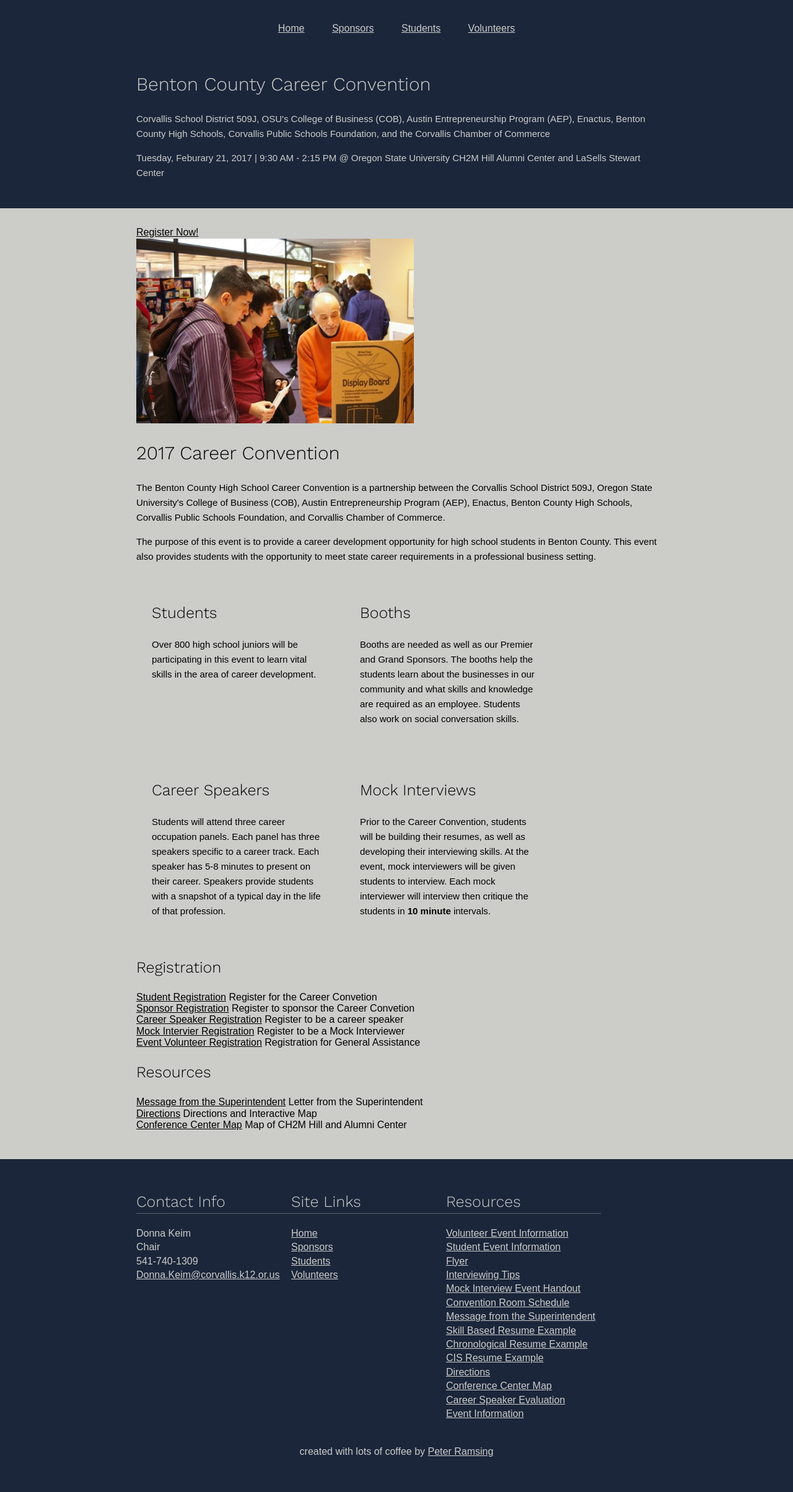
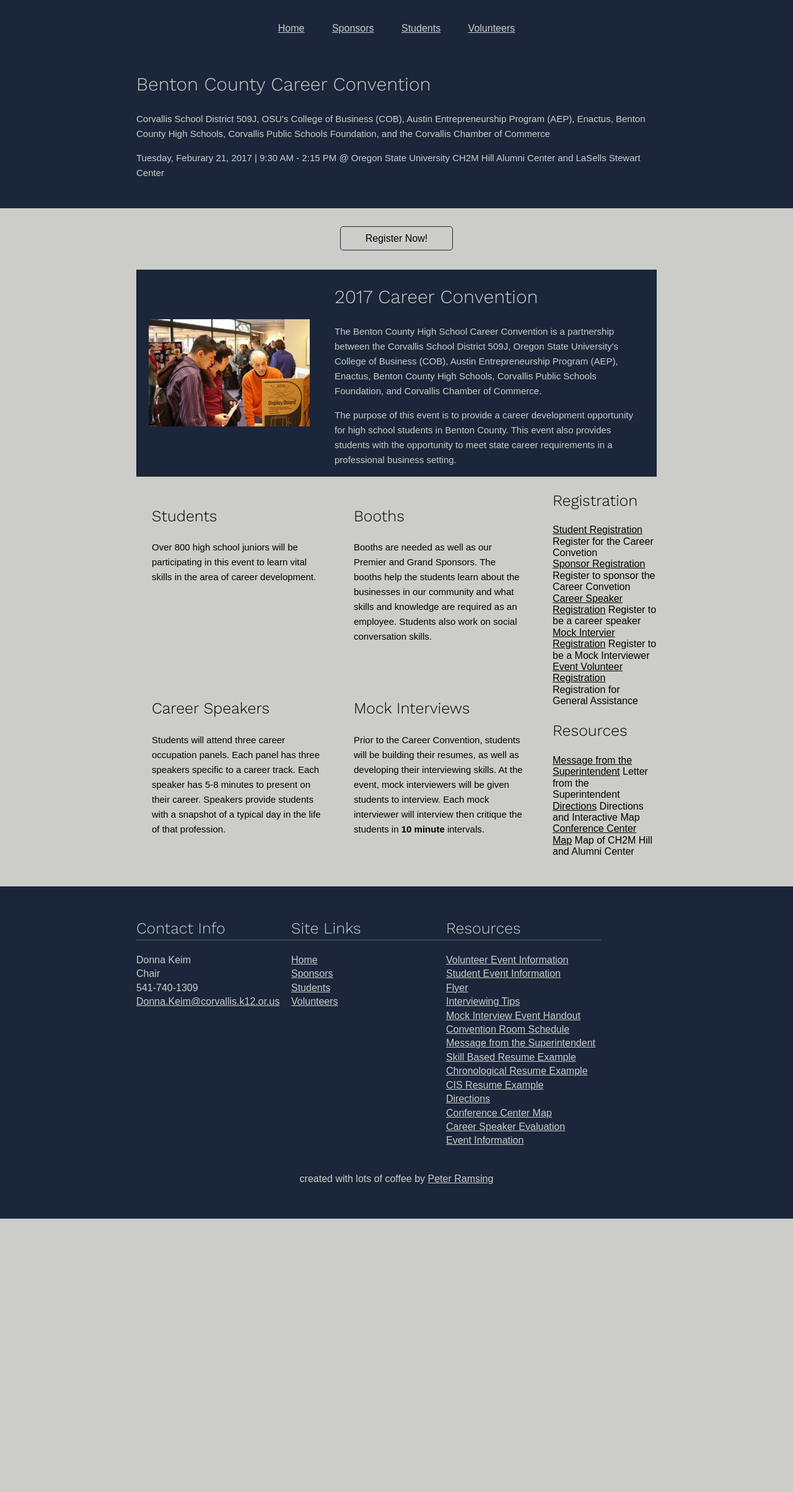
Before and after one commit to peterramsing/benton-county-career-convention, a Jekyll site: the page built from index.html, in a window 1280 px wide. Shown: the whole page at 62% size. Built offline with Jekyll 4.4.1, drawn with Linux system fonts in a browser that asks for light colours; after the commit the page ends 1966 px from its top, so only the background shows below that.

Commit message:
Styles Styles Styles!

```diff
--- a/_sass/_base.scss
+++ b/_sass/_base.scss
@@ -118,3 +118,11 @@ a:focus {
   width: 100%;
   text-align: center;
 }
+
+.volunteers-info__side-note {
+  font-style: italic;
+}
+
+.volunteers-table__time-slots {
+  text-align: center;
+}
--- a/_sass/_layout.scss
+++ b/_sass/_layout.scss
@@ -15,7 +15,7 @@
   }
 }
 
-
+// Footer
 .site-footer__lists {
   @include clearfix;
   width: 100%;
@@ -28,13 +28,63 @@
   }
 }
 
+// Site content
 
+.student-registration-callout {
+  margin: 10px auto 40px;
+  text-align: center;
+}
 
-.homepage-info-grid {
-  &::after {
-    display: block;
-    clear: both;
-    content: '';
+.student-registration-callout__link {
+  transition: all 200ms ease-in-out;
+  border: 1px solid $color2;
+  border-radius: 5px;
+  padding: 10px 40px;
+  text-decoration: none;
+
+  &:hover,
+  &:focus,
+  &:active {
+    background-color: $color2;
+    color: $color4;
+  }
+}
+
+.homepage-hero {
+  display: flex;
+  justify-content: space-between;
+  background-color: $color2;
+  color: $color4;
+}
+
+.homepage-hero__image {
+  display: flex;
+  align-items: center;
+  padding: 0 20px;
+  min-width: 300px;
+}
+
+.homepage-hero__content {
+  padding: 0 20px;
+}
+
+.homepage-info-grid,
+.sponsors-info,
+.students-info,
+.volunteers-info {
+  @include clearfix;
+
+  @media (min-width: $medium) {
+    float: left;
+    padding-right: 20px;
+    width: 80%;
+  }
+}
+
+.links-area {
+  @media (min-width: $medium) {
+    float: left;
+    width: 20%;
   }
 }
 
@@ -42,6 +92,14 @@
   @media (min-width: $medium) {
     float: left;
     padding: 25px;
-    width: 40%;
+    width: 50%;
   }
 }
+
+.volunteers-table__role {
+  min-width: 180px;
+}
+
+.volunteers-table__time-slots {
+  min-width: 100px;
+}
```
